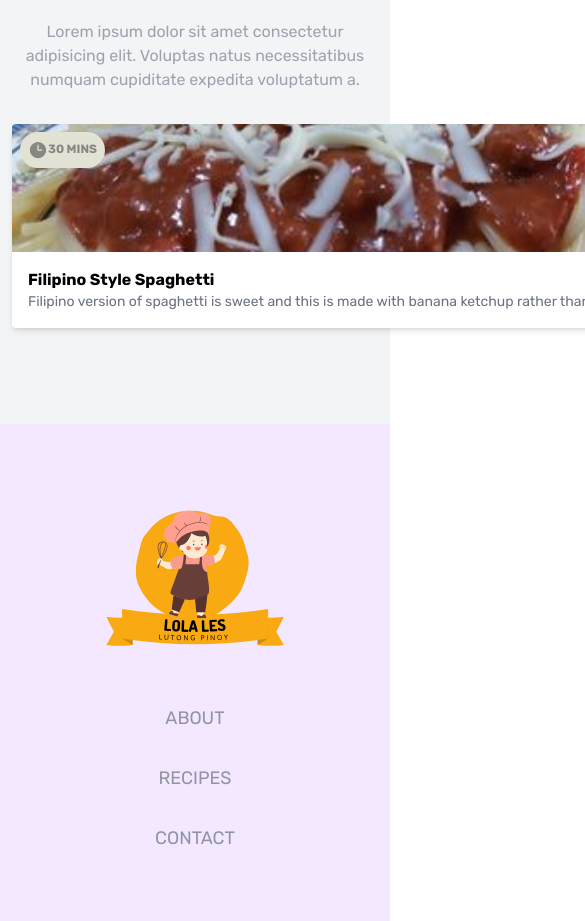
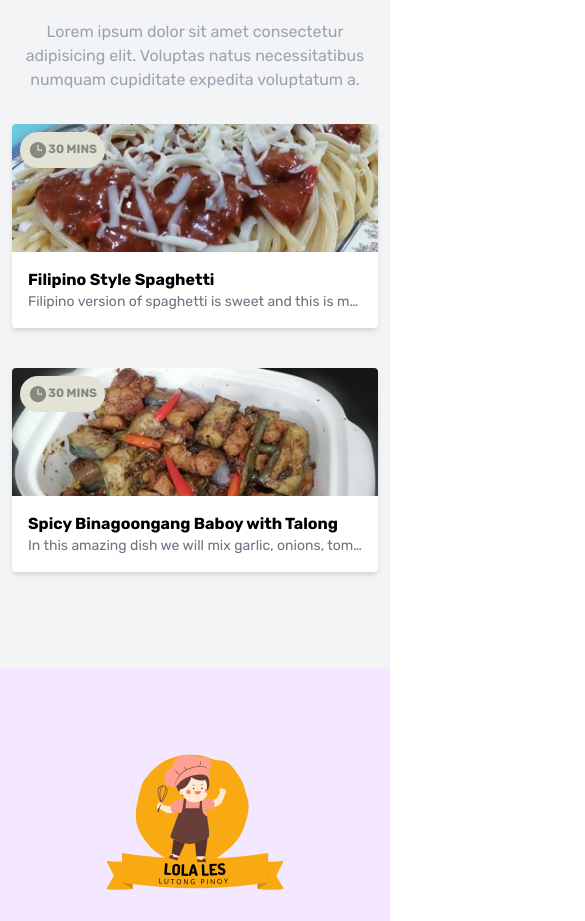
Before and after one commit to mdverdera/lolaleslutongpinoy, a Next.js app: page /recipes in a window 390 px wide. Shown: the part 780-1701 px from the top of the page, 585 px wide, since content can reach past the window. Built offline with nearby package versions, Linux system fonts and the light colour scheme.

Commit message:
Fix layout issue and resize youtube video.

```diff
--- a/components/recipe/RecipeBox.tsx
+++ b/components/recipe/RecipeBox.tsx
@@ -9,7 +9,6 @@ const RecipeBox = ({
 }: InferGetStaticPropsType<typeof getStaticProps>) => {
   return (
     <>
-      <div className="card">
       <div className="h-32 sm:h-48 relative">
         <Image
           src={recipe.imagePath}
@@ -31,7 +30,6 @@ const RecipeBox = ({
 
         <span>{recipe.duration}</span>
       </div>
-      </div>
     </>
   );
 };
--- a/data/recipes.tsx
+++ b/data/recipes.tsx
@@ -9,6 +9,19 @@ const recipes = [
     duration: "30 mins",
     imagePath: "/img/recipe/filipino-style-spaghetti.jpg",
     youtubeLink: "https://youtu.be/IF_ZGZJanTU",
+    youtubeId: "IF_ZGZJanTU",
+  },
+  {
+    id: "fa652b27-70db-48e5-9ac3-ddcdec4d436c",
+    title: "Spicy Binagoongang Baboy with Talong",
+    description:
+      "In this amazing dish we will mix garlic, onions, tomato, shrimp paste, eggplant, and more. Sauteed shrimp paste will add a great flavor to the fried eggplant.",
+    category: "Pork",
+    date: "October 24, 2022",
+    duration: "30 mins",
+    imagePath: "/img/recipe/pork-binagoongan-talong.jpg",
+    youtubeLink: "https://youtu.be/Y_ZgkEsYOpU",
+    youtubeId: "Y_ZgkEsYOpU",
   },
 ];
 
--- a/pages/recipes/[recipeId].tsx
+++ b/pages/recipes/[recipeId].tsx
@@ -9,6 +9,7 @@ const RecipeDetail = ({
   recipe,
 }: InferGetStaticPropsType<typeof getStaticProps>) => {
   const opts: YouTubeProps["opts"] = {
+    width: "100%",
     playerVars: {
       autoplay: 0,
     },
@@ -73,12 +74,13 @@ const RecipeDetail = ({
             Subscribe to our youtube channel.
           </h3>
           <p className="max-w-3xl mx-auto leading-9 text-center text-gray-700 mb-24 text-xl">
-            Home cooking Filipino-style Spaghetti with Lola Les. Please watch
-            the video on how to cook Filipino-style Spaghetti that you will
-            love.
+            Lorem ipsum, dolor sit amet consectetur adipisicing elit. Molestiae
+            et iusto dolorum. Earum omnis consectetur ipsa, ratione maiores
+            dolores in voluptatum explicabo mollitia perspiciatis perferendis,
+            nesciunt, aut vel necessitatibus cum.
           </p>
 
-          <YouTube className="lg:pl-24" videoId="IF_ZGZJanTU" opts={opts} />
+          <YouTube videoId={recipe.youtubeId} opts={opts} />
         </div>
       </section>
     </>
--- a/pages/recipes/index.tsx
+++ b/pages/recipes/index.tsx
@@ -13,6 +13,7 @@ type RecipeModel = {
   duration: string;
   imagePath: string;
   youtubeLink: string;
+  youtubeId: string;
 };
 
 const Recipes = ({
@@ -56,17 +57,18 @@ const Recipes = ({
             Lorem ipsum dolor sit amet consectetur adipisicing elit. Voluptas
             natus necessitatibus numquam cupiditate expedita voluptatum a.
           </p>
-
+          <div>
             <div className="mt-8 grid md:grid-cols-3 gap-10">
               {/* Recipe Box */}
               {recipesData.map((recipe: RecipeModel) => {
                 return (
-                <div key={recipe.id}>
+                  <div className="card" key={recipe.id}>
                     {/* cards go here */}
                     <RecipeBox recipe={recipe} />
                   </div>
                 );
               })}
+            </div>
           </div>
         </div>
       </section>
```
Also changed, not shown: public/img/recipe/pork-binagoongan-talong.jpg (added). Lines whose indentation alone changed are shown as unchanged.
